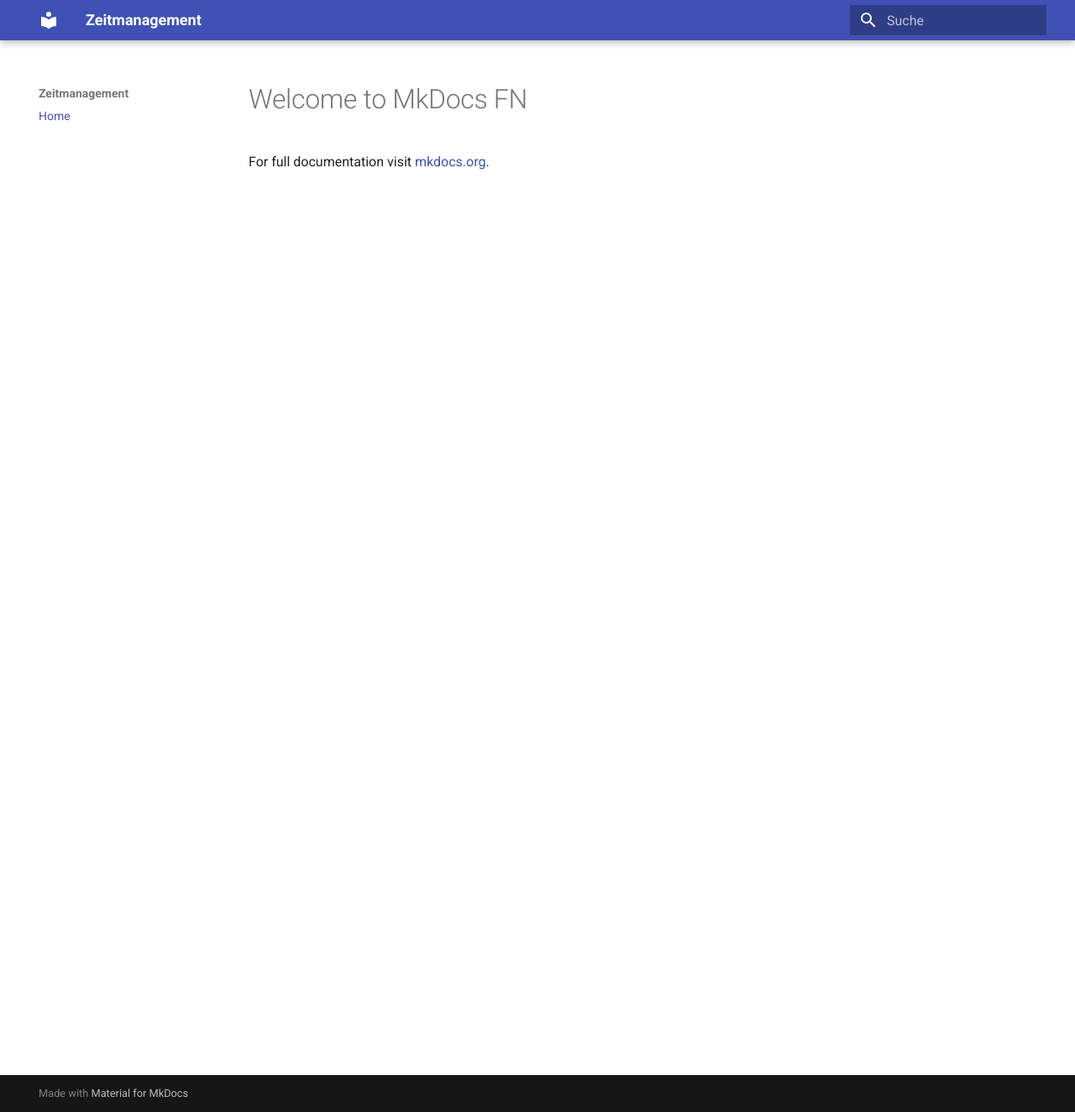
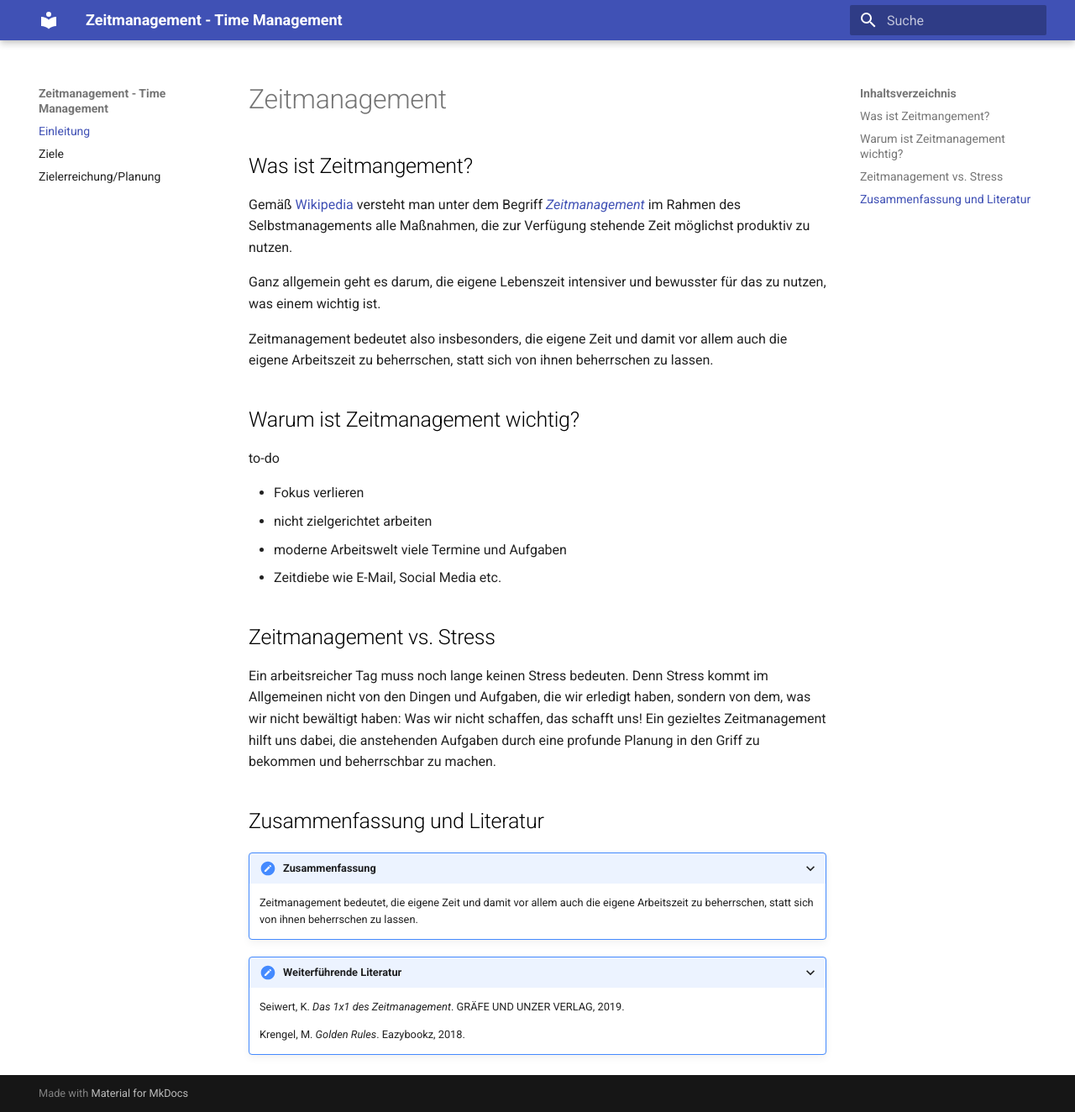
Before and after one commit to fneur/time-management, an MkDocs documentation site: the page built from docs/index.md, in a window 1280 px wide and 1324 px high. Shown: the whole window at 84% size. Built offline with MkDocs 1.6.1 and Material for MkDocs 9.7.7, drawn with Linux system fonts in a browser that asks for light colours.

Commit message:
Add ziele.md and zielerreichung.md

```diff
--- /dev/null
+++ b/docs/css/extra.css
@@ -0,0 +1,3 @@
+h1,h2 {
+  color: black;
+}
--- a/docs/index.md
+++ b/docs/index.md
@@ -1,3 +1,41 @@
-# Welcome to MkDocs FN
+# Zeitmanagement
 
-For full documentation visit [mkdocs.org](https://mkdocs.org).
+## Was ist Zeitmangement?
+Gemäß [Wikipedia](https://de.wikipedia.org) versteht man unter dem Begriff
+[*Zeitmanagement*](https://de.wikipedia.org/wiki/Zeitmanagement) im Rahmen
+des Selbstmanagements alle Maßnahmen, die zur Verfügung stehende Zeit
+möglichst produktiv zu nutzen.
+
+Ganz allgemein geht es darum, die eigene Lebenszeit intensiver und bewusster
+für das zu nutzen, was einem wichtig ist.
+
+Zeitmanagement bedeutet also insbesonders, die eigene Zeit und damit vor allem
+auch die eigene Arbeitszeit zu beherrschen, statt sich von ihnen beherrschen zu
+lassen.
+
+## Warum ist Zeitmanagement wichtig?
+to-do
+
+ - Fokus verlieren
+ - nicht zielgerichtet arbeiten
+ - moderne Arbeitswelt viele Termine und Aufgaben
+ - Zeitdiebe wie E-Mail, Social Media etc.
+
+## Zeitmanagement vs. Stress
+Ein arbeitsreicher Tag muss noch lange keinen Stress bedeuten.
+Denn Stress kommt im Allgemeinen nicht von den Dingen und Aufgaben, die wir
+erledigt haben, sondern von dem, was wir nicht bewältigt haben:
+Was wir nicht schaffen, das schafft uns!
+Ein gezieltes Zeitmanagement hilft uns dabei, die anstehenden Aufgaben durch
+eine profunde Planung in den Griff zu bekommen und beherrschbar zu machen.
+
+## Zusammenfassung und Literatur
+
+???+ "Zusammenfassung"
+    Zeitmanagement bedeutet, die eigene Zeit und damit vor allem auch die eigene
+    Arbeitszeit zu beherrschen, statt sich von ihnen beherrschen zu lassen.
+
+???+ "Weiterführende Literatur"
+    Seiwert, K. *Das 1x1 des Zeitmanagement*. GRÄFE UND UNZER VERLAG, 2019.
+
+    Krengel, M. *Golden Rules*. Eazybookz, 2018.
--- a/mkdocs.yml
+++ b/mkdocs.yml
@@ -1,6 +1,8 @@
-site_name: Zeitmanagement
+site_name: Zeitmanagement - Time Management
 nav:
-  - Home: index.md
+  - Einleitung: index.md
+  - Ziele: ziele.md
+  - Zielerreichung/Planung: zielerreichung.md
 theme:
   name: 'material'
   language: 'de'
@@ -26,5 +28,7 @@
     - pymdownx.tasklist:
         custom_checkbox: true
     - pymdownx.tilde
+extra_css:
+  - css/extra.css
 extra_javascript:
   - 'https://cdnjs.cloudflare.com/ajax/libs/mathjax/2.7.0/MathJax.js?config=TeX-MML-AM_CHTML'
```
Also changed, not shown: docs/ziele.md (added, +19 -0 lines), docs/zielerreichung.md (added, +26 -0 lines).
